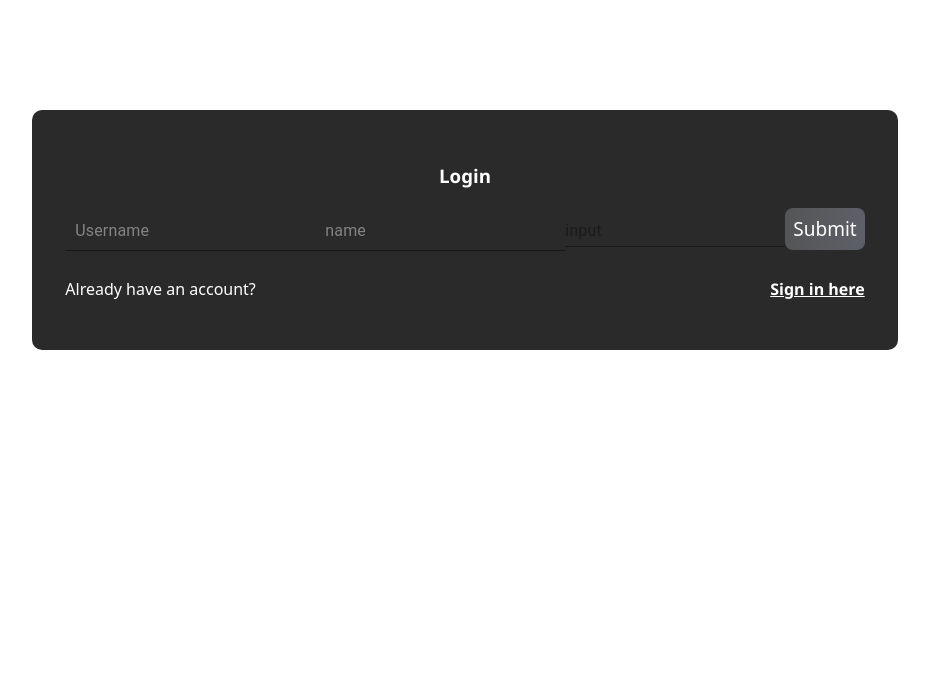
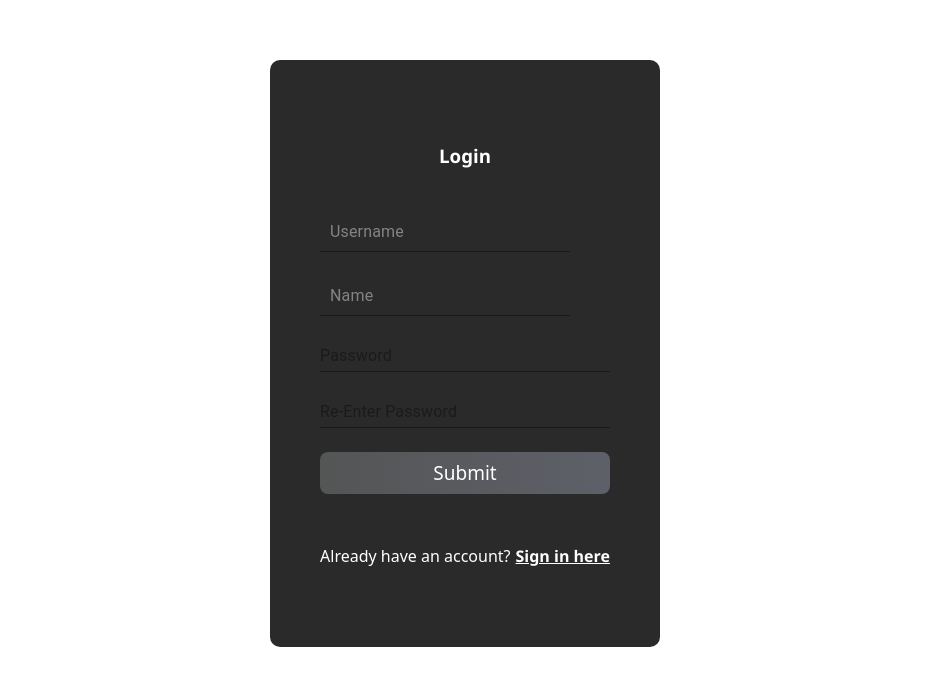
Before and after one commit to abdirahmanhassann/TodoListFrontEnd, a React (Vite) app: page /signup in a window 1280 px wide. Shown: the part 180-860 px from the top of the page, without its empty margins (175-1104 px from the left). Built offline with nearby package versions, Linux system fonts and the light colour scheme.

Commit message:
signup functionality

```diff
--- a/src/App.css
+++ b/src/App.css
@@ -19,7 +19,7 @@ body {
     padding: 33px;
 }
 
-.form {
+form {
     display: flex;
     flex-direction: column;
     gap: 24px;
@@ -46,7 +46,7 @@ body {
     align-items: center;
     padding: 10px 20px;
     height: 100vh;
-    gap: 100px;
+    gap: 50px;
     color: white;
     margin-top: 100px;
 }
--- a/src/App.jsx
+++ b/src/App.jsx
@@ -3,13 +3,28 @@ import { BrowserRouter, Routes, Route } from "react-router";
 import SignIn from './Routes/SignIn';
 import SignUp from './Routes/Signup';
 import Tasks from './Routes/Tasks';
+import { createContext, useEffect, useState } from 'react';
 function App() {
+    const [isSignedIn,setIsSignedIn]=useState(false)
+    useEffect(()=>{
+    if(localStorage.getItem('user'))
+    {
+        setIsSignedIn(true)
+    }
+    else{
+        setIsSignedIn(false)
+    }
+    },[])
   return (
       <BrowserRouter>
           <Routes>
-              <Route path="/" element={<SignIn/>} />
+              <Route path="/" element={
+                isSignedIn?
+                <Tasks/>
+                :
+                <SignIn/>
+                } />
               <Route path="/signup" element={<SignUp/>} />
-              <Route path="/tasks" element={<Tasks/>}/>
           </Routes>
       </BrowserRouter>
   )
--- a/src/Routes/SignIn.jsx
+++ b/src/Routes/SignIn.jsx
@@ -27,7 +27,8 @@ function SignIn() {
         )
         console.log(signIn)
     }
-    function submit() {
+    function submit(e) {
+        e.preventDefault()
         setLoading(true);
      //   setTimeout(()=>{
             console.log(signIn.username[0],signIn.password[0])
@@ -46,7 +47,7 @@ function SignIn() {
                     console.log('login details:',res)
                     setLoginError(false)
                     localStorage.setItem('user', JSON.stringify(res));
-                    navigate('/tasks');
+                    location.reload()
                 }
             }
             )
@@ -63,11 +64,11 @@ function SignIn() {
         <div className='main-top-div'>
             <h1>Welcome to the Todo List App</h1>
         <div className='main-centre-div'>
-            <div className='form'>
+            <form>
                 <h3>signIn</h3>
                 <Input color='secondary'  required={true} className='input' placeholder='Username' name='username' onChange={(e) => handleChangeFunction(e)} />
                 <Input color='primary' required={true} className='input' placeholder='Password' name='password' onChange={(e) => handleChangeFunction(e)} />
-                <button className='submit-button' onClick={submit}>
+                <button className='submit-button' type='submit' onClick={submit}>
                     {
                         loading?
                     <CircularProgress size={20}/>
@@ -79,7 +80,7 @@ function SignIn() {
                     <p style={{fontWeight:'100'}}>Don't have an account?</p>
                     <Link className='link' to={'/signup'}>Sign up here</Link>
                     </div>
-            </div>
+            </form>
         </div>
                     {
                         loginError &&
--- a/src/Routes/SignUp.jsx
+++ b/src/Routes/SignUp.jsx
@@ -1,12 +1,16 @@
-import { Input } from '@mui/material';
+import { CircularProgress, Input } from '@mui/material';
 import React, { useEffect, useState } from 'react'
 import { Link, Navigate, useNavigate } from 'react-router-dom';
 
 function SignUp() {
+    let [signUpError,setSignUpError]= useState(false);
+    let [loading, setLoading]=useState(false)
+    let navigate=useNavigate();
     let [signUp, setSignUp] =useState({
         username:'',
         name:'',
-        password:''
+        password:'',
+        rePassword:''
     })
         useEffect(() => {
             window. scrollTo({ top: 0, left: 0});
@@ -22,20 +26,59 @@ function SignUp() {
         )
         console.log(signUp)
     }
-    function submit() {
-        error('submitted');
+    function submit(e) {
+        e.preventDefault();
+                setLoading(true);
+             //   setTimeout(()=>{
+                    console.log(signUp)
+                    const requestOptions = {
+                    method: 'POST',
+                    headers: { 'Content-Type': 'application/json' },
+                    body: JSON.stringify({ name:signUp.name[0],
+                        rePassword:signUp.rePassword[0],
+                         userName:signUp.username[0],
+                         password:signUp.password[0] })
+                };
+                fetch(`${import.meta.env.VITE_API_URL}/CreateNewUser`,requestOptions)
+                    .then(res=>res.json())
+                    .then(res=>{
+                        if(!res){
+                            setSignUpError(true)
+                            console.log(res,signUpError)
+                        }
+                        else{
+                            console.log('login details:',res)
+                            setSignUpError(false)
+                            localStorage.setItem('user', JSON.stringify(res));
+                            navigate('../')
+                        }
+                    }
+                    )
+                    .catch(e=>{
+                        console.log('This is the error: ',e)
+                        setLoading(false);
+                    })
+                    setLoading(false);
     }
     return (
         <>
         <div className='main-top-div'>
-            <h1>Welcome to the Todo List App FAO Russ</h1>
+            <h1>Welcome to the Todo List App</h1>
         <div className='main-centre-div'>
-            <form>
+            <form onsubmit="return false;">
                 <h3>Login</h3>
-                <Input color='secondary' className='input' placeholder='Username' name='username' onChange={(e) => handleChangeFunction(e)} />
-                <Input color='secondary' className='input' placeholder='name' name='name' onChange={(e) => handleChangeFunction(e)} />
-                <Input color='primary' placeholder='input' className='password' name='password' onChange={(e) => handleChangeFunction(e)} />
-                <button className='submit-button' onClick={submit}>Submit</button>
+                <Input color='secondary' required={true} className='input' placeholder='Username' name='username' onChange={(e) => handleChangeFunction(e)} />
+                <Input color='secondary' required={true} className='input' placeholder='Name' name='name' onChange={(e) => handleChangeFunction(e)} />
+                <Input color='primary' required={true} type='password' placeholder='Password' name='password' onChange={(e) => handleChangeFunction(e)} />
+                <Input color='primary' required={true} type='password' placeholder='Re-Enter Password' name='rePassword' onChange={(e) => handleChangeFunction(e)} />
+                <button className='submit-button' type='submit' onClick={submit}>
+                    {
+                        loading?
+                    <CircularProgress size={20}/>
+                    :
+                    'Submit'
+                }
+                </button>
                 <div style={{display:'flex', justifyContent:'space-between', marginTop:'10px',gap:'5px'}}>
                     <p style={{fontWeight:'100'}}>Already have an account?</p>
                     <Link className='link' to={'/'}>Sign in here</Link>
@@ -43,6 +86,10 @@ function SignUp() {
 
             </form>
         </div>
+        {
+                        signUpError &&
+                        <p style={{color:'red'}}>Username or email already in use</p>
+                    }
         </div>
         </>
     )
```
